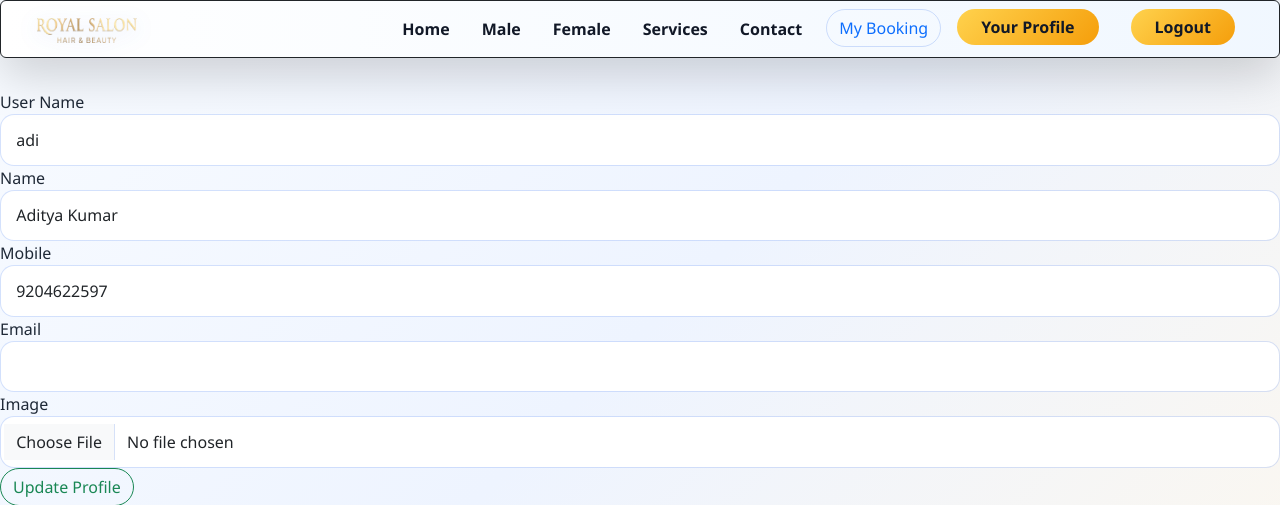
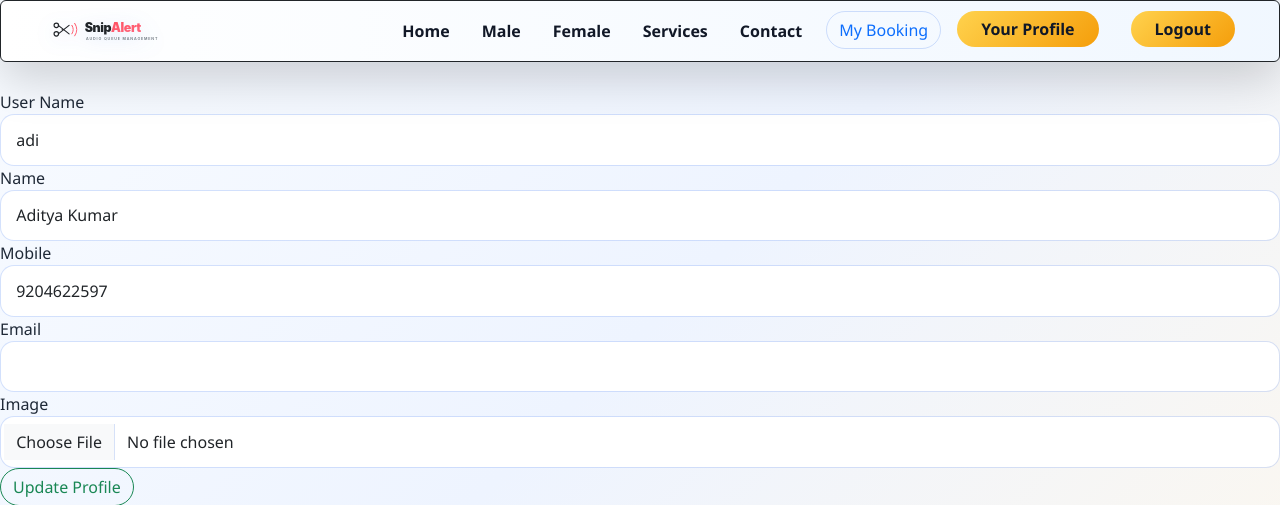
Before and after one commit to adityakumar-ara/Smart-Salon, a Django app: page /accounts/editprofile/9/ in a window 1280 px wide. Shown: the top 505 px of the page. Run offline with Django 5.2, Linux system fonts and the light colour scheme; data comes from the database, SQL or seed files in the repository.

Commit message:
upade logo faveicon

```diff
--- a/haircutservice/templates/main.html
+++ b/haircutservice/templates/main.html
@@ -5,9 +5,9 @@
 <head>
   <meta charset="UTF-8" />
   <meta name="viewport" content="width=device-width, initial-scale=1.0" />
-  <title>SalonSync</title>
+  <title>SnipAlert</title>
 
-  <link rel="icon" href="{% static 'assest/faveicon.png' %}" type="image/png">
+  <link rel="icon" href="{% static 'assest/Faveiconsnipalert.svg' %}" type="image/svg+xml">
   <script src="{% static 'js/pwa-register.js' %}"></script>
   <link rel="manifest" href="/static/manifest.json">
 </head>
@@ -22,8 +22,8 @@
 <body>
   <nav class="navbar navbar-expand-lg custom-navbar px-4 border border-dark rounded shadow-lg">
     <div class="container-fluid mobilesize">
-      <a class="navbar-brand logo-text" href="{% url 'home' %}"><img src="{% static 'assest/logo.png' %}"
-          alt="Royal Salon" style="height: 25PX; width: 100px;"></a>
+      <a class="navbar-brand logo-text" href="{% url 'home' %}"><img src="{% static 'assest/logosnipalert.svg' %}"
+          alt="SnipAlert" style="height: 34px; width: 135px;"></a>
       {% if user.is_authenticated %}
       <a class="profile-nav-link" href="{% url 'profile' %}" aria-label="Open profile">
         <i class="bi bi-person-circle" aria-hidden="true"></i>
```
Also changed, not shown: haircutservice/static/assest/Faveiconsnipalert.svg (added), haircutservice/static/assest/logosnipalert.svg (added), haircutservice/static/manifest.json.
